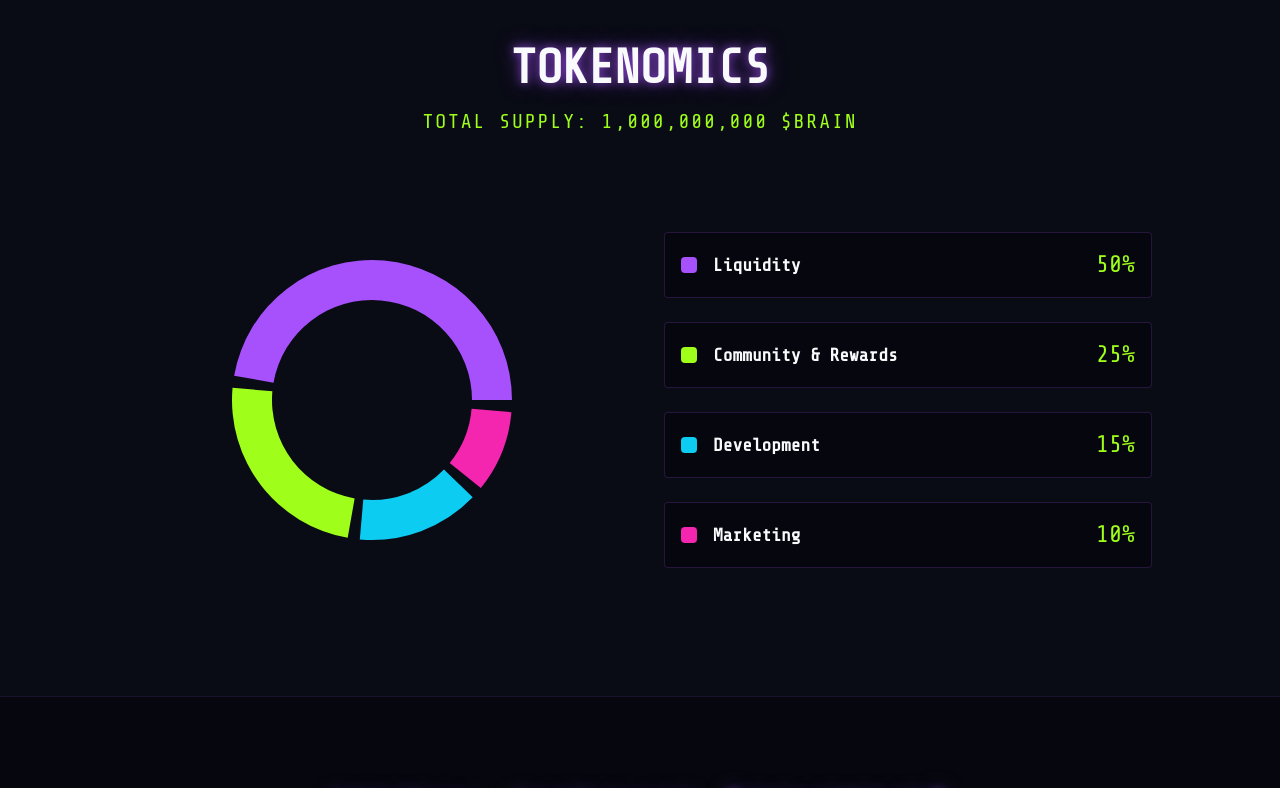
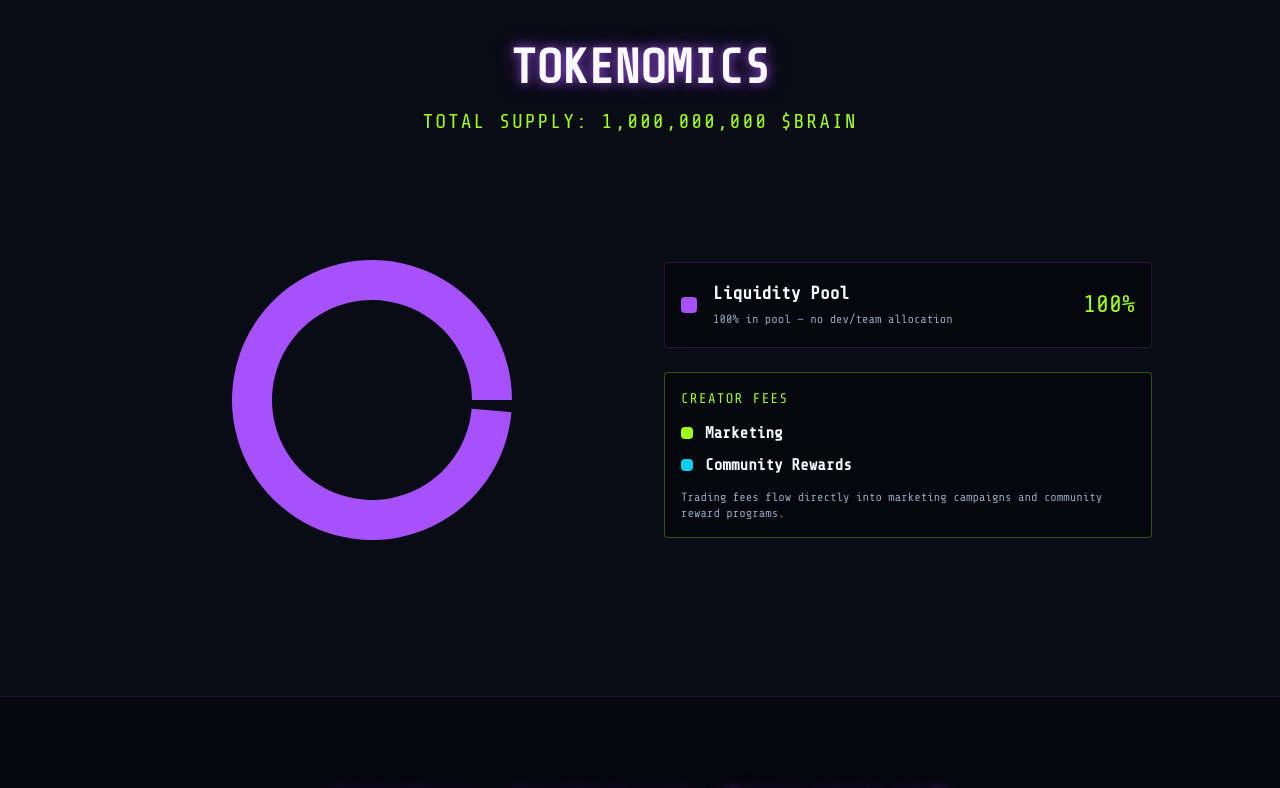
Before and after one commit to ognjanovskivasil555-bot/braingagent, a React (Vite) app: page / in a window 1280 px wide. Shown: the part 1541-2329 px from the top of the page. Built offline with nearby package versions, Linux system fonts and the light colour scheme.

Commit message:
Update BrainAgentPage.tsx

```diff
--- a/src/pages/BrainAgentPage.tsx
+++ b/src/pages/BrainAgentPage.tsx
@@ -132,7 +132,7 @@
 
 const ContractAddress = () => {
   const [copied, setCopied] = useState(false);
-  const address = "CA: 0x72036C742671603c90bF53f007068DA72578Aba3";
+  const address = "0x72036C742671603c90bF53f007068DA72578Aba3";
 
   const copyToClipboard = () => {
     navigator.clipboard.writeText(address);
@@ -240,10 +240,12 @@
 
 const Tokenomics = () => {
   const data = [
-    { name: 'Liquidity', value: 50, color: 'hsl(var(--chart-1))' },
-    { name: 'Community & Rewards', value: 25, color: 'hsl(var(--chart-2))' },
-    { name: 'Development', value: 15, color: 'hsl(var(--chart-3))' },
-    { name: 'Marketing', value: 10, color: 'hsl(var(--chart-4))' },
+    { name: 'Liquidity Pool', value: 100, color: 'hsl(var(--chart-1))' },
+  ];
+
+  const fees = [
+    { label: 'Marketing', color: 'hsl(var(--chart-2))' },
+    { label: 'Community Rewards', color: 'hsl(var(--chart-3))' },
   ];
 
   return (
@@ -282,22 +284,42 @@
           </div>
 
           <div className="space-y-6">
-            {data.map((item, index) => (
+            {/* Liquidity allocation */}
             <motion.div
-                key={item.name}
               initial={{ opacity: 0, x: 20 }}
               whileInView={{ opacity: 1, x: 0 }}
               viewport={{ once: true }}
-                transition={{ delay: index * 0.1 }}
-                className="flex items-center justify-between p-4 border border-primary/20 bg-background rounded hover:border-primary hover:box-glow-primary transition-all group"
+              className="flex items-center justify-between p-4 border border-primary/20 bg-background rounded hover:border-primary hover:box-glow-primary transition-all"
             >
               <div className="flex items-center gap-4">
-                  <div className="w-4 h-4 rounded-sm" style={{ backgroundColor: item.color }}></div>
-                  <span className="font-mono text-lg font-bold">{item.name}</span>
+                <div className="w-4 h-4 rounded-sm" style={{ backgroundColor: 'hsl(var(--chart-1))' }}></div>
+                <div>
+                  <span className="font-mono text-lg font-bold block">Liquidity Pool</span>
+                  <span className="font-mono text-xs text-muted-foreground">100% in pool — no dev/team allocation</span>
                 </div>
-                <span className="font-mono text-2xl text-accent">{item.value}%</span>
+              </div>
+              <span className="font-mono text-2xl text-accent">100%</span>
             </motion.div>
+
+            {/* Creator fees */}
+            <motion.div
+              initial={{ opacity: 0, x: 20 }}
+              whileInView={{ opacity: 1, x: 0 }}
+              viewport={{ once: true }}
+              transition={{ delay: 0.15 }}
+              className="p-4 border border-accent/30 bg-background rounded"
+            >
+              <p className="font-mono text-sm text-accent tracking-widest mb-3">CREATOR FEES</p>
+              <div className="space-y-2">
+                {fees.map((f) => (
+                  <div key={f.label} className="flex items-center gap-3">
+                    <div className="w-3 h-3 rounded-sm" style={{ backgroundColor: f.color }}></div>
+                    <span className="font-mono text-base font-bold">{f.label}</span>
+                  </div>
                 ))}
+              </div>
+              <p className="font-mono text-xs text-muted-foreground mt-3">Trading fees flow directly into marketing campaigns and community reward programs.</p>
+            </motion.div>
           </div>
         </div>
       </div>
```
Lines whose indentation alone changed are shown as unchanged.
